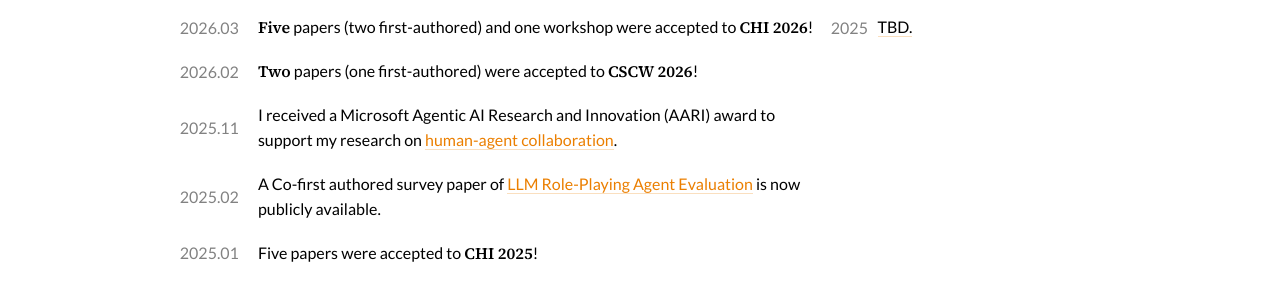
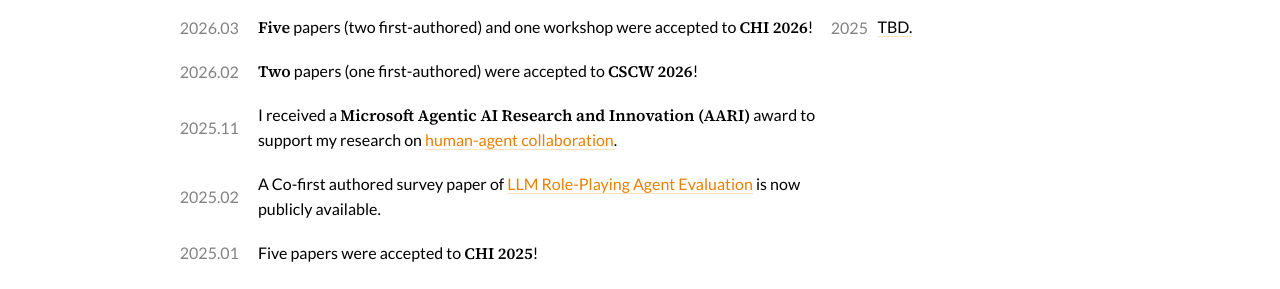
Before and after one commit to WorkInTheDark/WorkInTheDark.github.io, a Jekyll site: the page built from _pages/about.md, in a window 1280 px wide and 900 px high, scrolled down 1480 px. Shown: the part 156-445 px from the top of the window. Built offline with Jekyll 4.4.1, drawn with Linux system fonts in a browser that asks for light colours; comment, search, counter and statistics services are not loaded; a style sheet for code colours, icons or effects is not loaded.

Commit message:
Update news.yml

```diff
--- a/_data/news.yml
+++ b/_data/news.yml
@@ -11,7 +11,7 @@
 
 - date: 2025-11-01
   content: >
-    I received a Microsoft Agentic AI Research and Innovation (AARI) award to support my research on [human-agent collaboration](microsoft.com/en-us/research/academic-program/agentic-ai-research-and-innovation/).
+    I received a **Microsoft Agentic AI Research and Innovation (AARI)** award to support my research on [human-agent collaboration](microsoft.com/en-us/research/academic-program/agentic-ai-research-and-innovation/).
 
 - date: 2025-02-01
   content: >
```
